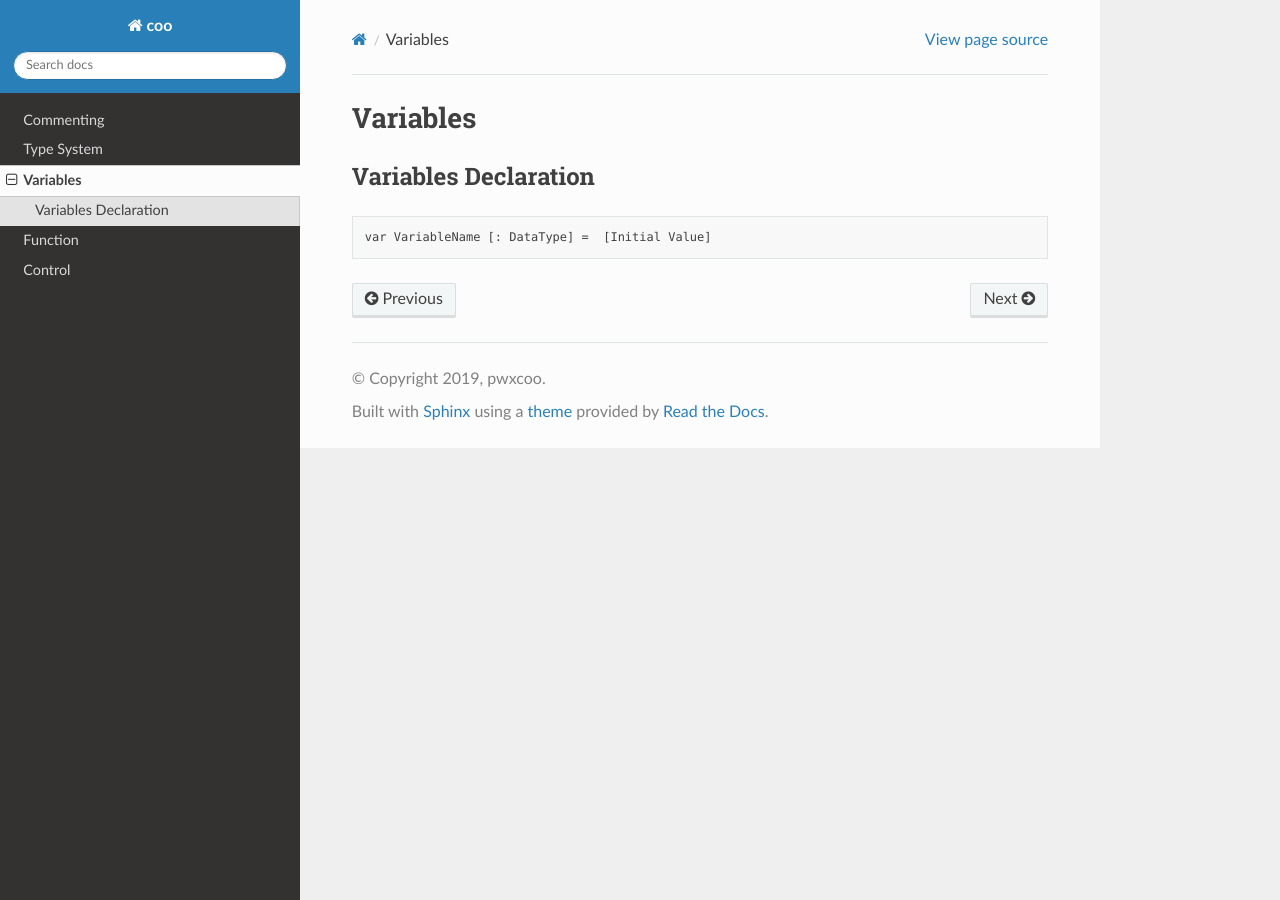
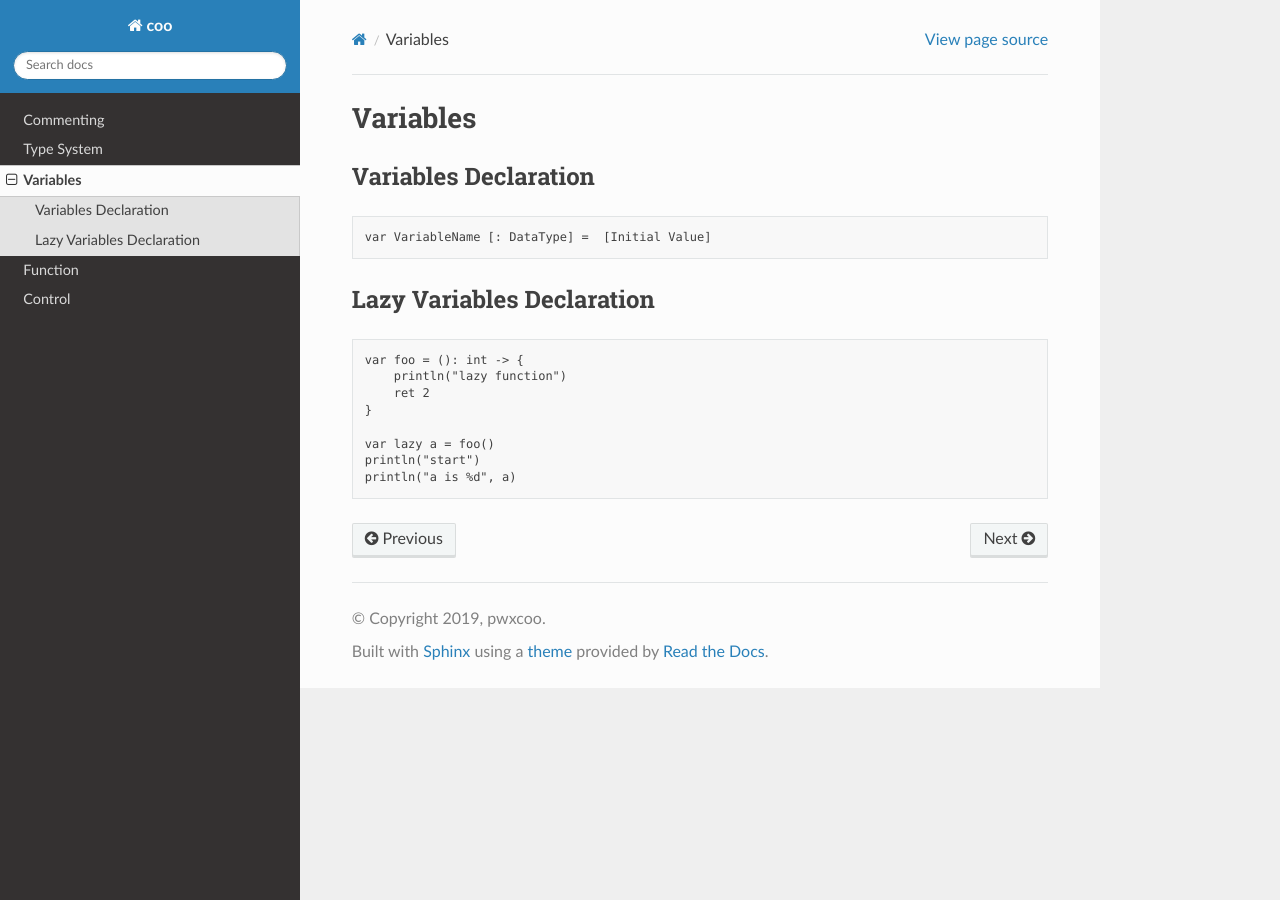
Before and after one commit to coo-lang/coo-docs, a Sphinx documentation site: the page built from source/variables.rst, in a window 1280 px wide. Built offline with Sphinx 7.4.7 and the Read the Docs theme 2.0.0, drawn with Linux system fonts in a browser that asks for light colours.

Commit message:
:boom: support lazy evaluation

```diff
--- a/source/index.rst
+++ b/source/index.rst
@@ -16,6 +16,7 @@ Coo has following characteristics:
 - Statically Typed
 - Simple Type Inferring
 - Lambda Expression
+- Lazy Evaluation
 - ...
 
 .. toctree::
--- a/source/variables.rst
+++ b/source/variables.rst
@@ -7,3 +7,17 @@ Variables Declaration
 .. sourcecode:: coo
 
     var VariableName [: DataType] =  [Initial Value]
+
+Lazy Variables Declaration
+-------------------------------
+
+.. sourcecode:: coo
+
+    var foo = (): int -> {
+        println("lazy function")
+        ret 2
+    }
+
+    var lazy a = foo()
+    println("start")
+    println("a is %d", a)
```
